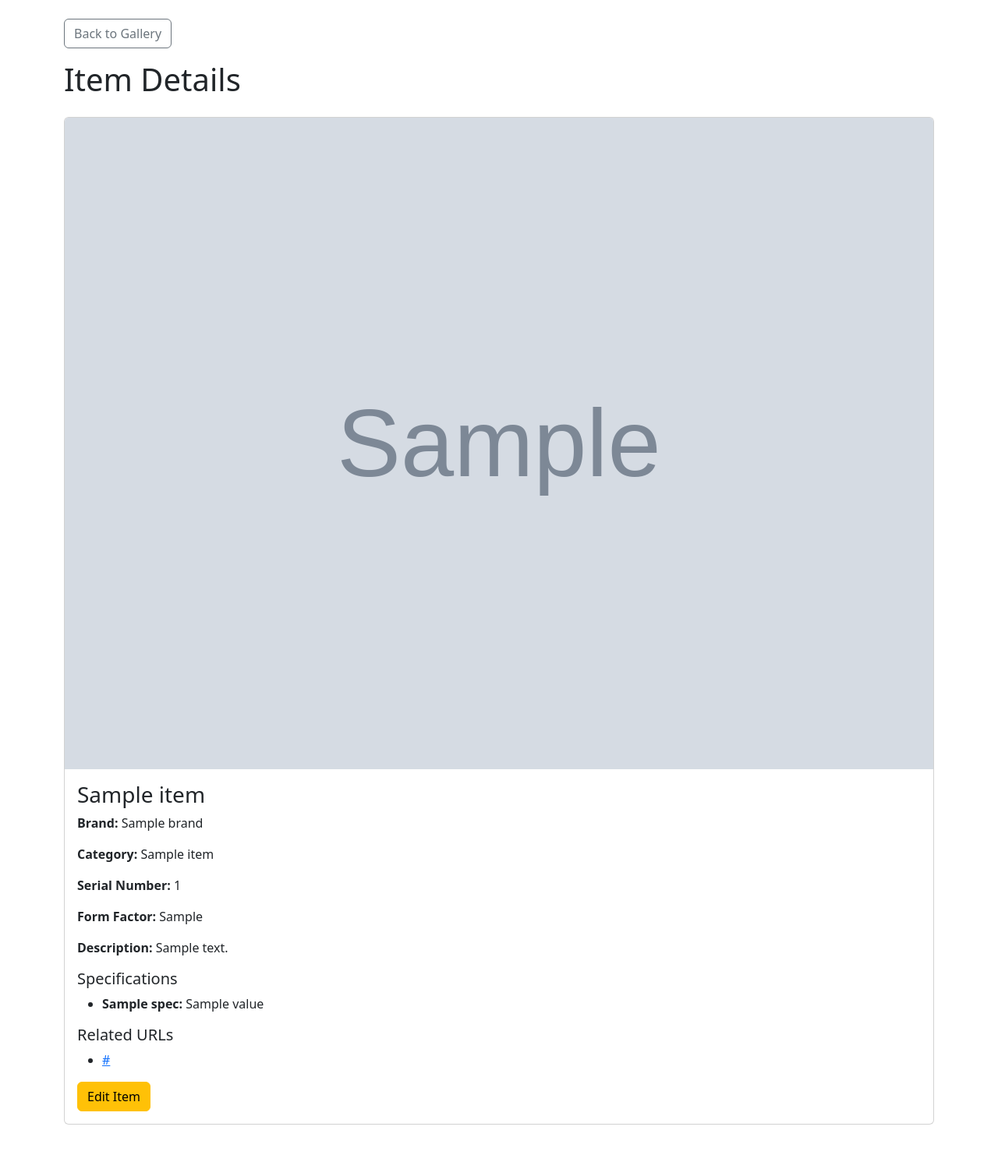
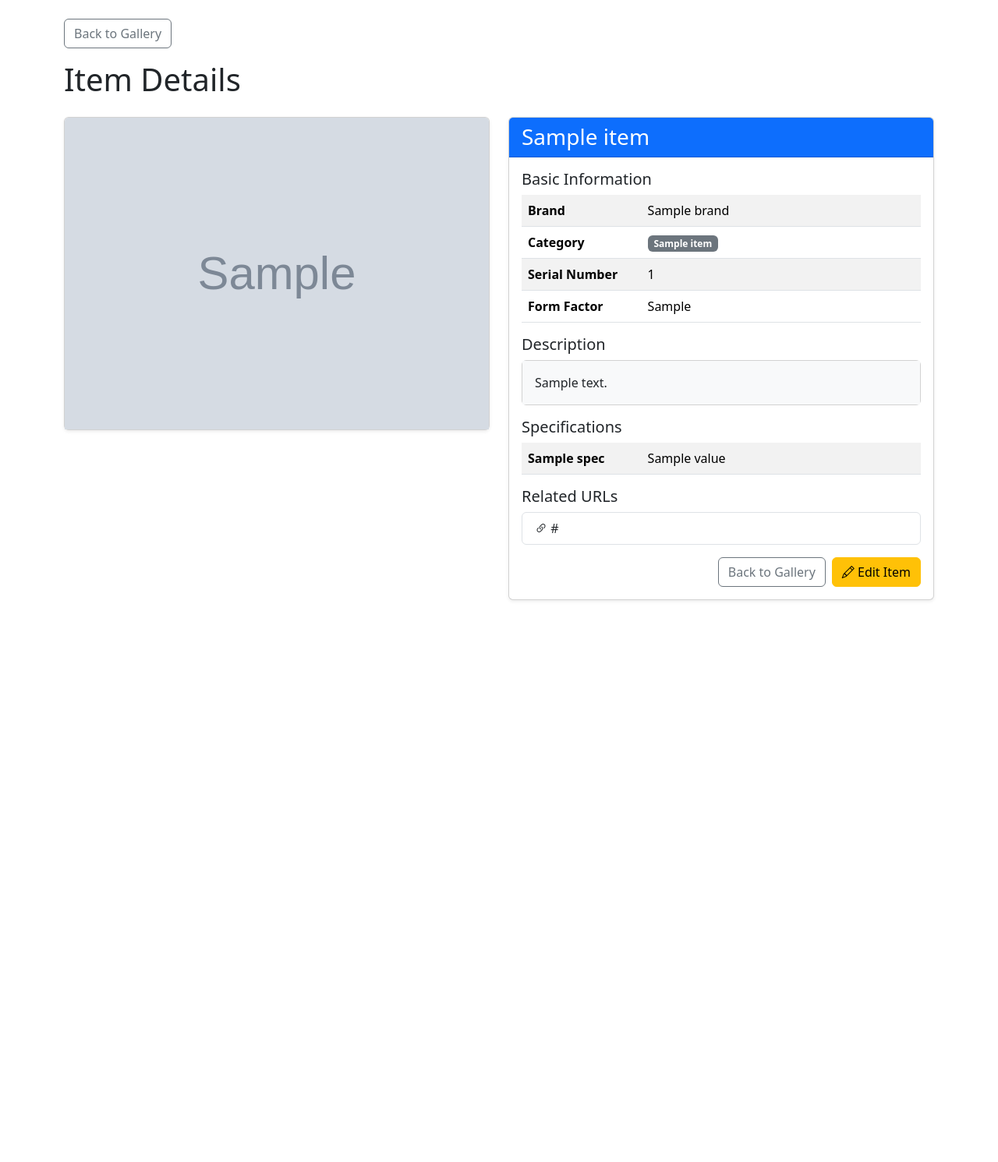
Before and after one commit to LucaPaganin/collectify, a Python web app: template templates/view_item.html in a window 1280 px wide. Shown: the whole page at 78% size. After the commit the page ends 771 px from the top, so only its background shows below. Run offline with Jinja, Linux system fonts and the light colour scheme; the template is opened without the code that fills it: most values are stand-ins (such as "Sample title", 1, 10 or a date in 2020); grey boxes marked "Sample" are stand-in pictures.

Commit message:
Enhance model relationships and optimize item retrieval with eager loading; update view templates for improved item display and add logging configuration for tests.

```diff
--- a/templates/view_item.html
+++ b/templates/view_item.html
@@ -4,40 +4,130 @@
 <div class="container py-4">
     <a href="/" class="btn btn-outline-secondary mb-3">Back to Gallery</a>
     <h1 class="mb-4">Item Details</h1>
-    <div class="card mb-4">
-        <img src="{{ item.primary_photo_url }}" class="card-img-top" alt="Item image">
+
+    <div class="row">
+        <div class="col-md-6">
+            <div class="card mb-4 shadow-sm">
+                <img src="{{ item.primary_photo_url }}" class="card-img-top" alt="{{ item.name }}" style="max-height: 400px; object-fit: cover;">
+                {% if item.photos and item.photos|length > 1 %}
+                <div class="card-footer p-2">
+                    <div class="d-flex overflow-auto gap-2">
+                        {% for photo in item.photos %}
+                        <img src="/uploads/{{ photo.filename if photo.filename else photo }}"
+                            alt="Thumbnail"
+                            class="img-thumbnail"
+                            style="width: 80px; height: 60px; object-fit: cover; cursor: pointer;"
+                            onclick="document.querySelector('.card-img-top').src='/uploads/{{ photo.filename if photo.filename else photo }}'">
+                        {% endfor %}
+                    </div>
+                </div>
+                {% endif %}
+            </div>
+        </div>
+
+        <div class="col-md-6">
+            <div class="card mb-4 shadow-sm">
+                <div class="card-header bg-primary text-white">
+                    <h3 class="card-title mb-0">{{ item.name }}</h3>
+                </div>
                 <div class="card-body">
-            <h3 class="card-title">{{ item.name }}</h3>
-            <p class="card-text"><strong>Brand:</strong> {{ item.brand }}</p>
-            <p class="card-text"><strong>Category:</strong> {{ item.category_name }}</p>
-            <p class="card-text"><strong>Serial Number:</strong> {{ item.serial_number }}</p>
-            <p class="card-text"><strong>Form Factor:</strong> {{ item.form_factor }}</p>
-            <p class="card-text"><strong>Description:</strong> {{ item.description }}</p>
+                    <div class="mb-3">
+                        <h5>Basic Information</h5>
+                        <table class="table table-striped">
+                            <tbody>
+                                <tr>
+                                    <th scope="row" style="width: 30%">Brand</th>
+                                    <td>{{ item.brand }}</td>
+                                </tr>
+                                <tr>
+                                    <th scope="row">Category</th>
+                                    <td><span class="badge bg-secondary">{{ item.category_name }}</span></td>
+                                </tr>
+                                {% if item.serial_number %}
+                                <tr>
+                                    <th scope="row">Serial Number</th>
+                                    <td>{{ item.serial_number }}</td>
+                                </tr>
+                                {% endif %}
+                                {% if item.form_factor %}
+                                <tr>
+                                    <th scope="row">Form Factor</th>
+                                    <td>{{ item.form_factor }}</td>
+                                </tr>
+                                {% endif %}
+                            </tbody>
+                        </table>
+                    </div>
+
+                    {% if item.description %}
+                    <div class="mb-3">
+                        <h5>Description</h5>
+                        <div class="card">
+                            <div class="card-body bg-light">
+                                {{ item.description|replace('\n', '<br>')|safe }}
+                            </div>
+                        </div>
+                    </div>
+                    {% endif %}
+
                     {% if item.ordered_specifications %}
+                    <div class="mb-3">
                         <h5>Specifications</h5>
-            <ul>
+                        <table class="table table-striped">
+                            <tbody>
                                 {% for spec in item.ordered_specifications %}
-                <li><strong>{{ spec.label }}:</strong> {{ spec.value }}</li>
+                                <tr>
+                                    <th scope="row" style="width: 30%">{{ spec.label }}</th>
+                                    <td>{{ spec.value }}</td>
+                                </tr>
                                 {% endfor %}
-            </ul>
+                            </tbody>
+                        </table>
+                    </div>
                     {% elif item.specification_values %}
                     <!-- Fallback for backward compatibility -->
+                    <div class="mb-3">
                         <h5>Specifications</h5>
-            <ul>
+                        <table class="table table-striped">
+                            <tbody>
                                 {% for key, value in item.specification_values.items() %}
-                <li><strong>{{ key }}:</strong> {{ value }}</li>
+                                <tr>
+                                    <th scope="row" style="width: 30%">{{ key }}</th>
+                                    <td>{{ value }}</td>
+                                </tr>
                                 {% endfor %}
-            </ul>
+                            </tbody>
+                        </table>
+                    </div>
                     {% endif %}
+
                     {% if item.urls %}
+                    <div class="mb-3">
                         <h5>Related URLs</h5>
-            <ul>
-                {% for url in item.urls %}
-                <li><a href="{{ url }}" target="_blank">{{ url }}</a></li>
+                        <div class="list-group">
+                            {% for url_obj in item.urls %}
+                                {% if url_obj is mapping %}
+                                    <a href="{{ url_obj.url }}" target="_blank" class="list-group-item list-group-item-action">
+                                        <i class="bi bi-link-45deg"></i> {{ url_obj.url }}
+                                    </a>
+                                {% else %}
+                                    <a href="{{ url_obj }}" target="_blank" class="list-group-item list-group-item-action">
+                                        <i class="bi bi-link-45deg"></i> {{ url_obj }}
+                                    </a>
+                                {% endif %}
                             {% endfor %}
-            </ul>
+                        </div>
+                    </div>
                     {% endif %}
-            <a href="/edit/{{ item.id }}" class="btn btn-warning">Edit Item</a>
+
+                    <div class="d-grid gap-2 d-md-flex justify-content-md-end mt-3">
+                        <a href="/" class="btn btn-outline-secondary">Back to Gallery</a>
+                        <a href="/edit/{{ item.id }}" class="btn btn-warning">
+                            <i class="bi bi-pencil"></i> Edit Item
+                        </a>
+                    </div>
+                </div>
+            </div>
         </div>
     </div>
 </div>
```
Also changed, not shown: models.py (+11 -9 lines), pytest.ini (+7 -1 lines), routes/frontend.py (+22 -6 lines), tests/test_models.py (+2 -1 lines), tests/test_utils.py (+1 -1 lines), utils/helpers.py (+11 -5 lines). Lines whose indentation alone changed are shown as unchanged.
